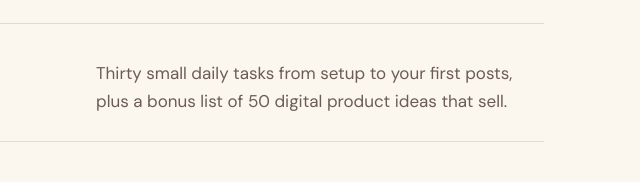
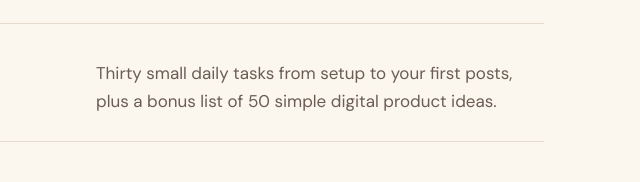
Before and after one commit to avarosedigital/kit, a plain HTML site: page index.html in a window 1280 px wide. Shown: the part 4870-5052 px from the top of the page, 608-1248 px from the left. Drawn offline with nearby package versions, Linux system fonts and the light colour scheme.

Commit message:
Sales page: fresh Kit page previews, honest ideas wording
Co-Authored-By: Claude Opus 5.5 <noreply@anthropic.com>
Claude-Session: https://claude.ai/code/session_01H47VrTymYF6ENptfewLLR9

```diff
--- a/index.html
+++ b/index.html
@@ -348,7 +348,7 @@ footer p{max-width:62em}
     <figure><img src="assets/pg23.jpg" alt="Faceless content formats table" width="909" height="1287" loading="lazy"><figcaption><em>Faceless content</em>Formats and pillars that work without your face.</figcaption></figure>
     <figure><img src="assets/pg29.jpg" alt="Comment to DM automation scripts" width="909" height="1287" loading="lazy"><figcaption><em>Comment to DM</em>Ready to paste automation scripts.</figcaption></figure>
     <figure><img src="assets/pg38.jpg" alt="The 30 day plan with daily tasks" width="909" height="1287" loading="lazy"><figcaption><em>The 30 day plan</em>One small job a day, ticked off as you go.</figcaption></figure>
-    <figure><img src="assets/pg40.jpg" alt="50 digital product ideas that sell" width="909" height="1287" loading="lazy"><figcaption><em>Bonus</em>50 digital product ideas that sell.</figcaption></figure>
+    <figure><img src="assets/pg40.jpg" alt="50 simple digital product ideas" width="909" height="1287" loading="lazy"><figcaption><em>Bonus</em>50 digital product ideas that sell.</figcaption></figure>
   </div>
 </section>
 
@@ -363,7 +363,7 @@ footer p{max-width:62em}
       <li><span class="n">02</span><h3>Rebrand and resell</h3><p>The editable Canva Edition, a brand basics worksheet and naming tips, so the product looks like it was always yours.</p></li>
       <li><span class="n">03</span><h3>Build your own with Claude</h3><p>Six steps, each with a prompt to copy. Pick a buyer, outline, write, design and list your product with AI doing the heavy lifting.</p></li>
       <li><span class="n">04</span><h3>Faceless content and automation</h3><p>Five faceless formats, 20 hooks, content pillars, Pinterest, and comment to DM scripts that send your link for you.</p></li>
-      <li><span class="n">05</span><h3>Your 30 day plan</h3><p>Thirty small daily tasks from setup to your first posts, plus a bonus list of 50 digital product ideas that sell.</p></li>
+      <li><span class="n">05</span><h3>Your 30 day plan</h3><p>Thirty small daily tasks from setup to your first posts, plus a bonus list of 50 simple digital product ideas.</p></li>
     </ol>
   </div>
 </section>
```
Also changed, not shown: assets/pg1.jpg, assets/pg11.jpg, assets/pg15.jpg, assets/pg23.jpg, assets/pg29.jpg, assets/pg38.jpg, assets/pg40.jpg, assets/pg9.jpg.
